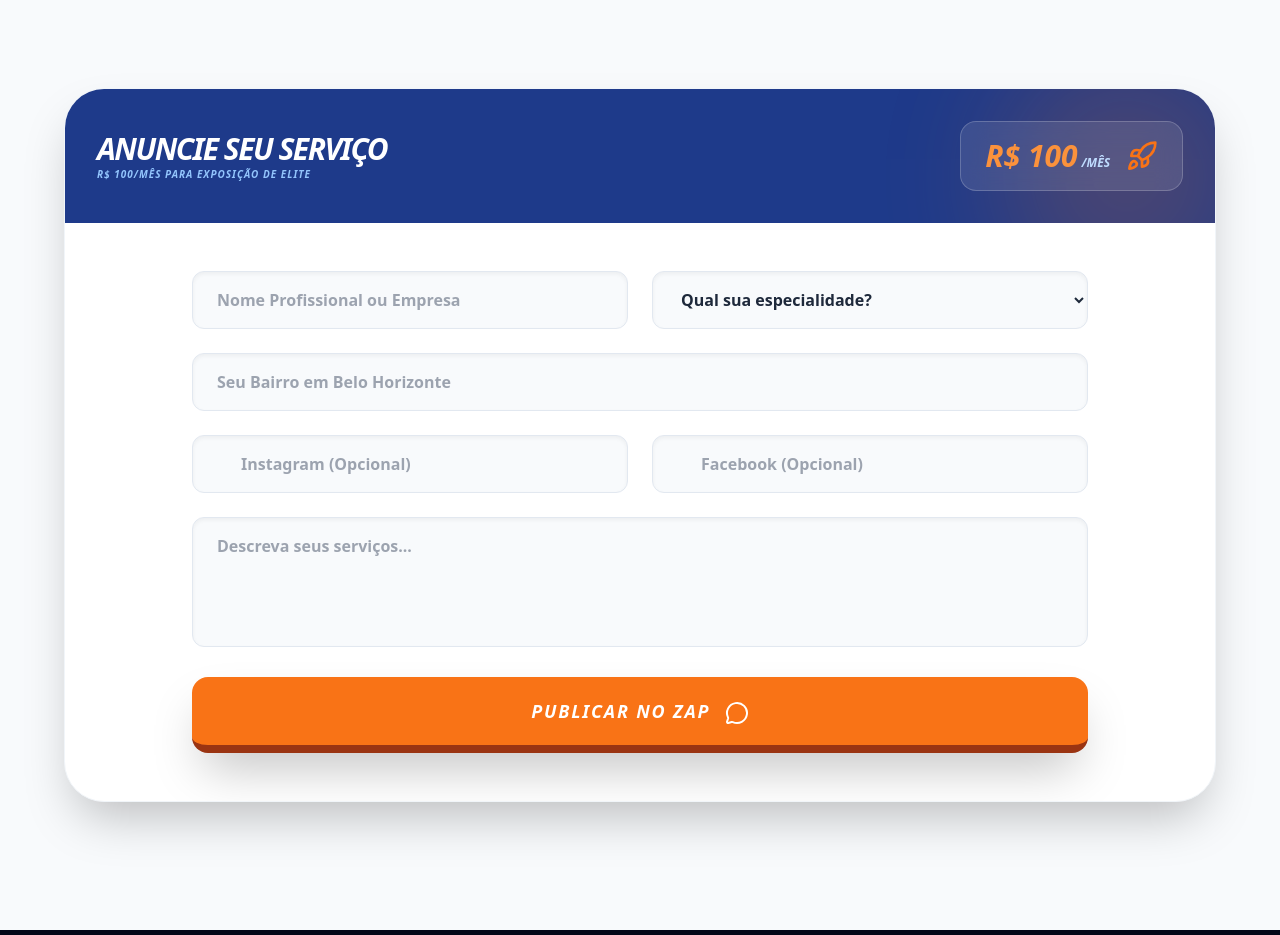
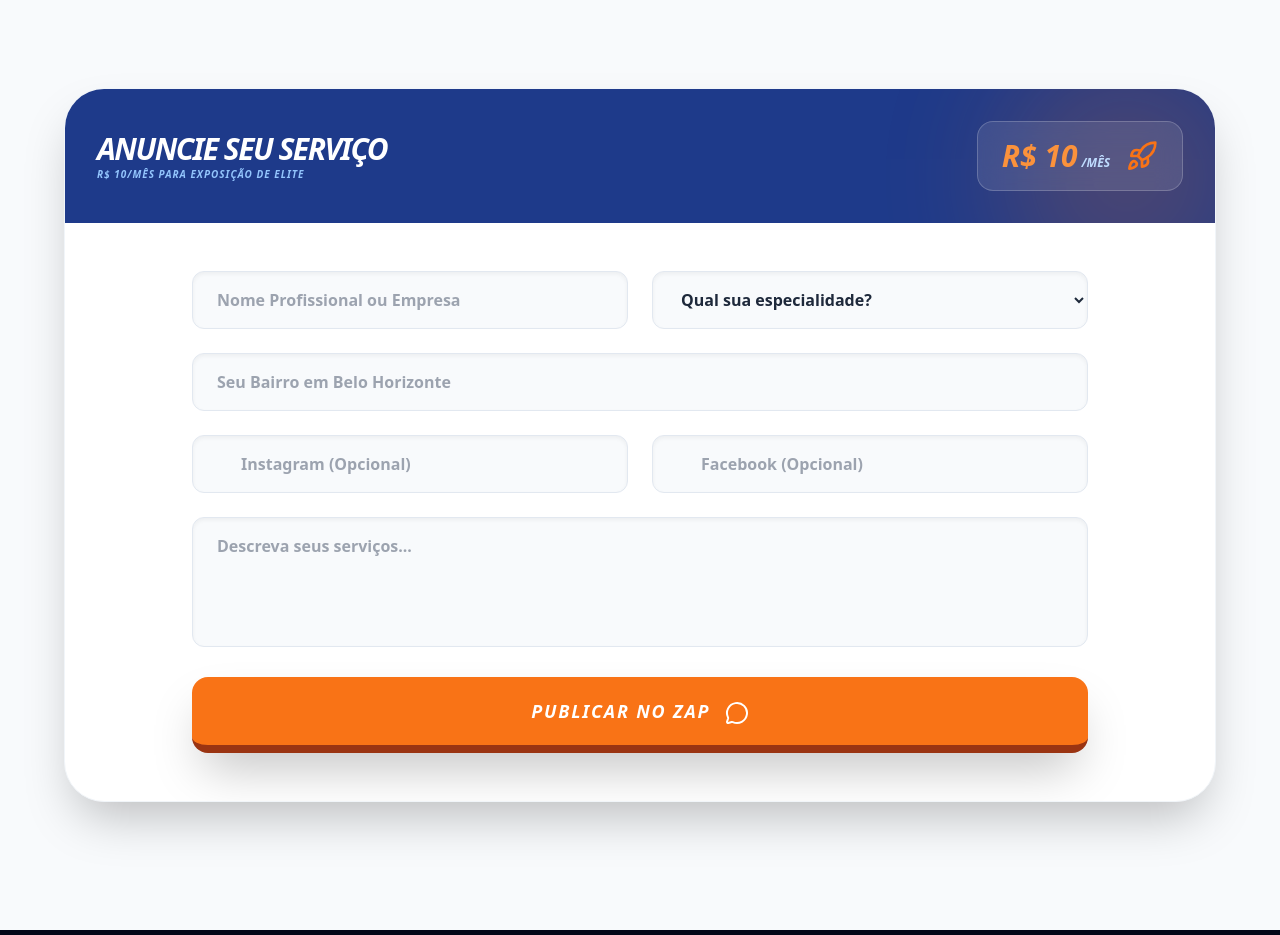
Before and after one commit to marc-m-d-s/ClassiBH, a plain HTML site: page index.html in a window 1280 px wide. Shown: the part 1620-2555 px from the top of the page. Drawn offline with nearby package versions, Linux system fonts and the light colour scheme; some icons are missing.

Commit message:
Update index.html

```diff
--- a/index.html
+++ b/index.html
@@ -79,7 +79,7 @@
                 "@id": "https://classibh.netlify.app/#business",
                 "name": "ClassiBH Profissionais",
                 "image": "https://classibh.netlify.app/og-image.png",
-                "priceRange": "R$ 100",
+                "priceRange": "R$ 10/mês",
                 "address": {
                     "@type": "PostalAddress",
                     "streetAddress": "Belo Horizonte",
@@ -196,10 +196,10 @@
                     <div class="absolute -top-10 -right-10 w-64 h-64 bg-orange-500 rounded-full opacity-20 blur-3xl" aria-hidden="true"></div>
                     <div class="relative z-10 text-center lg:text-left">
                         <h3 class="text-3xl font-black uppercase tracking-tighter italic">Anuncie seu Serviço</h3>
-                        <p class="text-blue-300 font-bold text-[10px] uppercase tracking-widest italic">R$ 100/mês para exposição de elite</p>
+                        <p class="text-blue-300 font-bold text-[10px] uppercase tracking-widest italic">R$ 10/mês para exposição de elite</p>
                     </div>
                     <div class="relative z-10 bg-white/10 px-6 py-4 rounded-2xl border border-white/20 backdrop-blur-md flex items-center gap-4">
-                        <span class="text-3xl font-black text-orange-400 uppercase italic">R$ 100<small class="text-xs text-blue-200 ml-1">/mês</small></span>
+                        <span class="text-3xl font-black text-orange-400 uppercase italic">R$ 10<small class="text-xs text-blue-200 ml-1">/mês</small></span>
                         <i data-lucide="rocket" class="text-orange-500 w-8 h-8" aria-hidden="true"></i>
                     </div>
                 </div>
```
